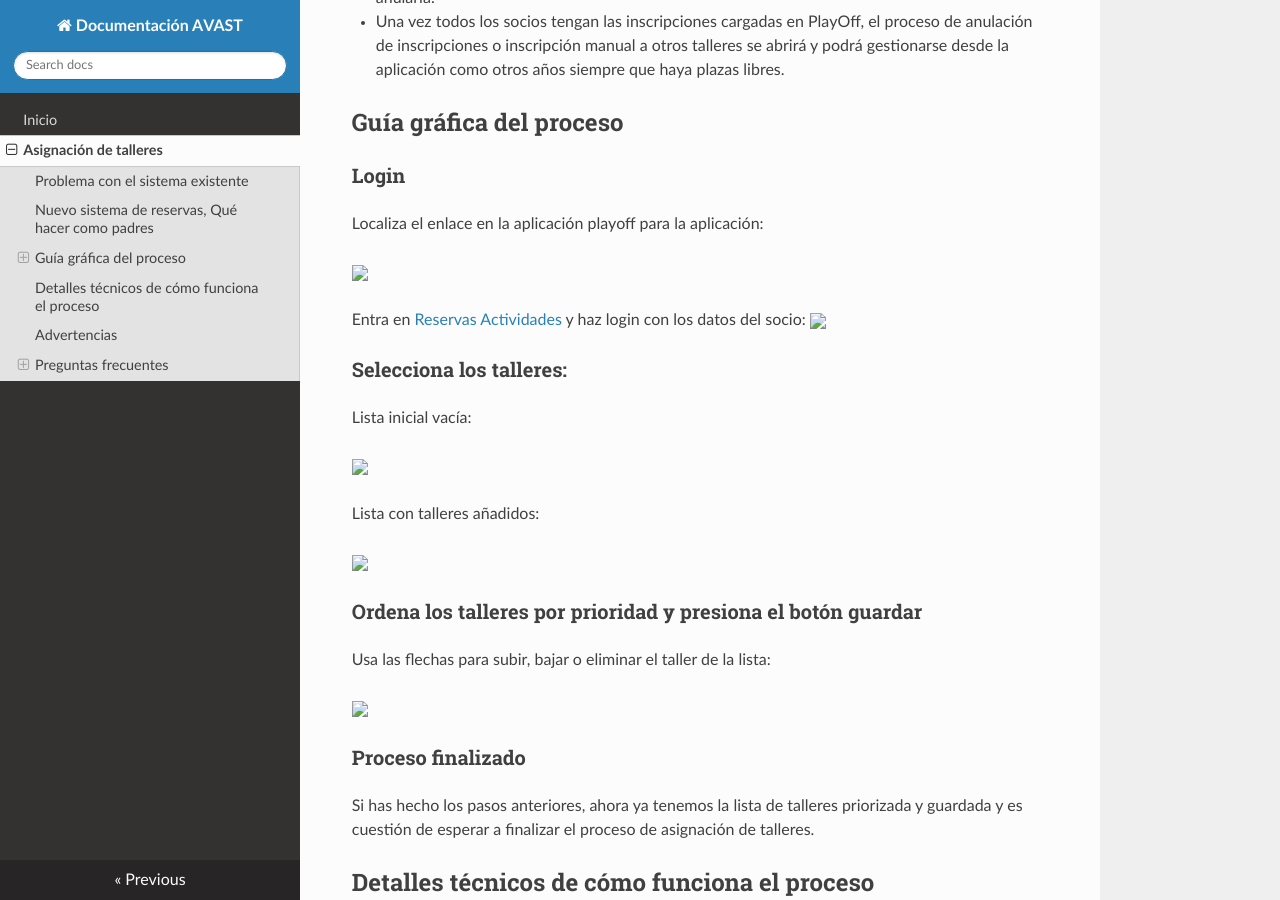
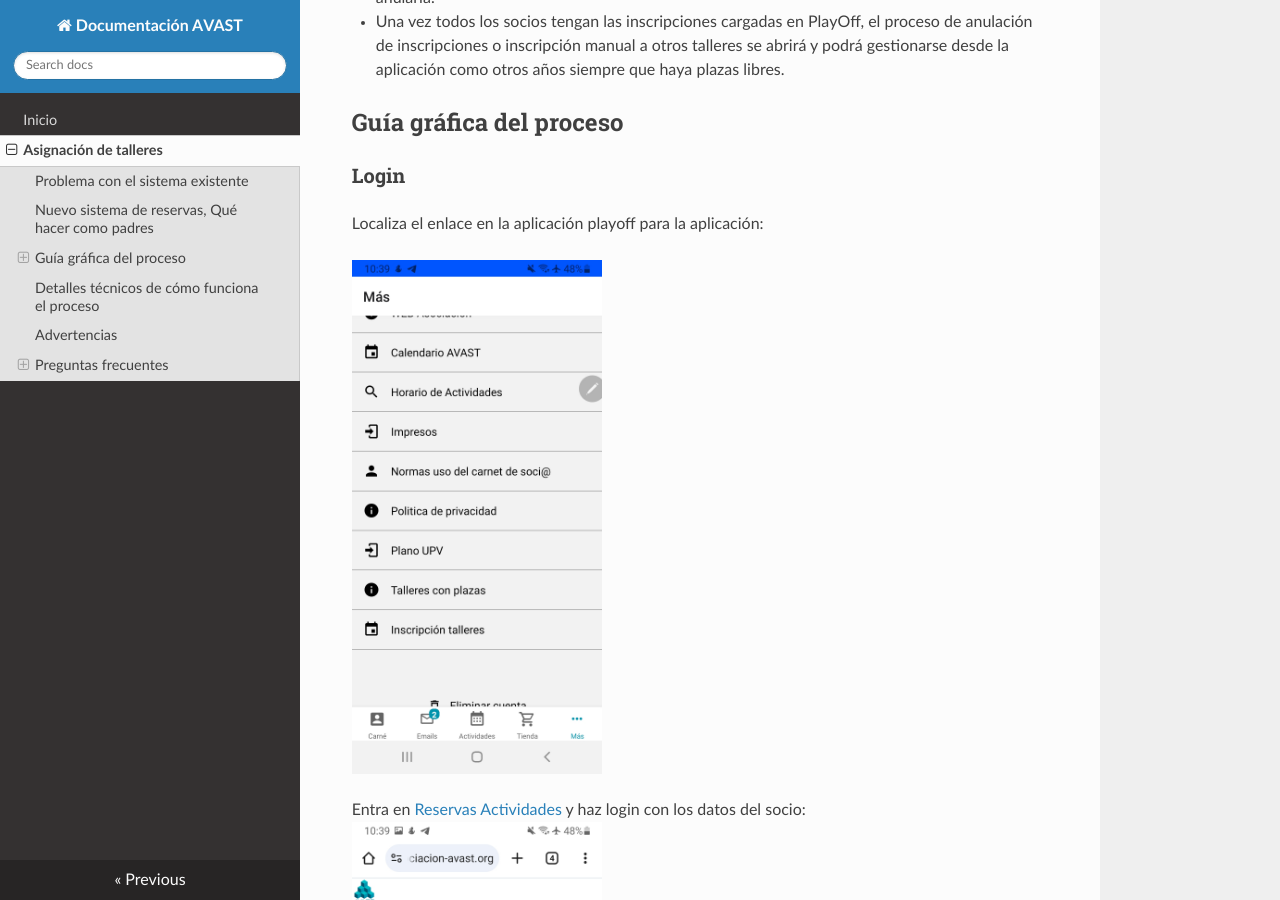
Before and after one commit to asociacion-avast/docs, an MkDocs documentation site: the page built from docs/asignacion.md, in a window 1280 px wide and 900 px high, scrolled down 1069 px. Built offline with MkDocs 1.6.1, drawn with Linux system fonts in a browser that asks for light colours; nearby versions of some CDN libraries.

Commit message:
Attempt new path

```diff
--- a/docs/asignacion.md
+++ b/docs/asignacion.md
@@ -31,26 +31,26 @@ El nuevo sistema de matriculaciones es una aplicación web que se puede utilizar
 
 Localiza el enlace en la aplicación playoff para la aplicación:
 
-[<img src="01-mob-playoff.jpg" style="width: 250px">](01-mob-playoff.jpg)
+[<img src="../01-mob-playoff.jpg" style="width: 250px">](01-mob-playoff.jpg)
 
 Entra en [Reservas Actividades](https://admin.asociacion-avast.org/reservas) y haz login con los datos del socio:
-[<img src="02-mob-login.jpg" style="width: 250px">](02-mob-login.jpg)
+[<img src="../02-mob-login.jpg" style="width: 250px">](02-mob-login.jpg)
 
 ### Selecciona los talleres:
 
 Lista inicial vacía:
 
-[<img src="03-mob-listado.jpg" style="width: 250px">](03-mob-listado.jpg)
+[<img src="../03-mob-listado.jpg" style="width: 250px">](03-mob-listado.jpg)
 
 Lista con talleres añadidos:
 
-[<img src="04-mob-anyadir.jpg" style="width: 250px">](04-mob-anyadir.jpg)
+[<img src="../04-mob-anyadir.jpg" style="width: 250px">](04-mob-anyadir.jpg)
 
 ### Ordena los talleres por prioridad y presiona el botón guardar
 
 Usa las flechas para subir, bajar o eliminar el taller de la lista:
 
-[<img src="05-mob-ordenar.jpg" style="width: 250px">](05-mob-ordenar.jpg)
+[<img src="../05-mob-ordenar.jpg" style="width: 250px">](05-mob-ordenar.jpg)
 
 ### Proceso finalizado
 
```
